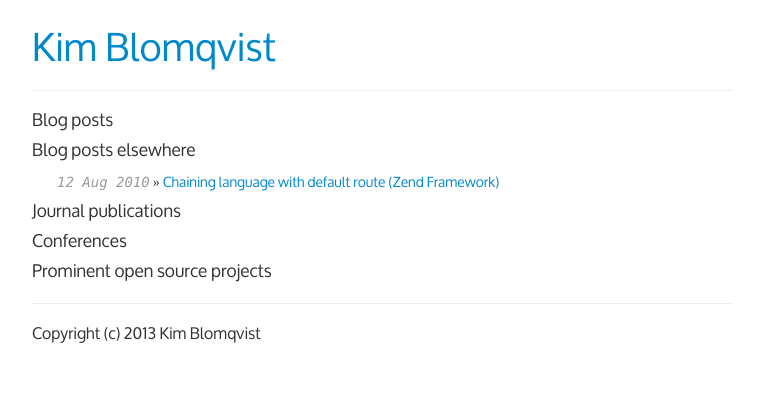
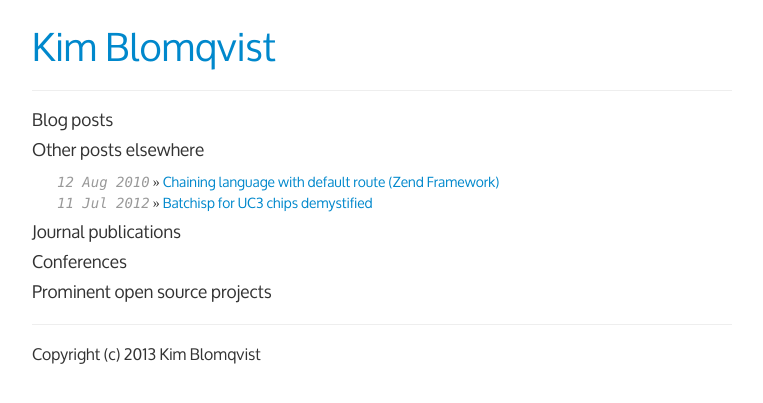
Before and after one commit to kblomqvist/kblomqvist.github.com, a Jekyll site: the page built from index.html, in a window 1280 px wide. Shown: the top 403 px of the page, without its empty margins (258-1021 px from the left). Built offline with Jekyll 4.4.1, drawn with Linux system fonts in a browser that asks for light colours; Markdown is read by kramdown in place of the engine named in the settings; the list of posts is cut into pages by our own code.

Commit message:
Update index.html

```diff
--- a/index.html
+++ b/index.html
@@ -10,12 +10,18 @@ description: My technical writings on electronics and programming.
 	{% endfor %}
 </ul>
 
-<h4>Blog posts elsewhere</h4>
+<h4>Other posts elsewhere</h4>
 <ul class="mylist">
   <li>
     <span class="entry-date">12 Aug 2010</span> &raquo;
-    <a class="entry-title" href="http://devzone.zend.com/1765/chaining-language-with-default-route/" rel="bookmark">
+    <a class="entry-title" href="http://devzone.zend.com/1765/chaining-language-with-default-route/">
     Chaining language with default route (Zend Framework)
+    </a>
+  </li>
+  <li>
+    <span class="entry-date">11 Jul 2012</span> &raquo;
+    <a class="entry-title" href="http://www.avrfreaks.net/index.php?name=PNphpBB2&file=viewtopic&t=122767">
+    Batchisp for UC3 chips demystified
     </a>
   </li>
 </ul>
```
